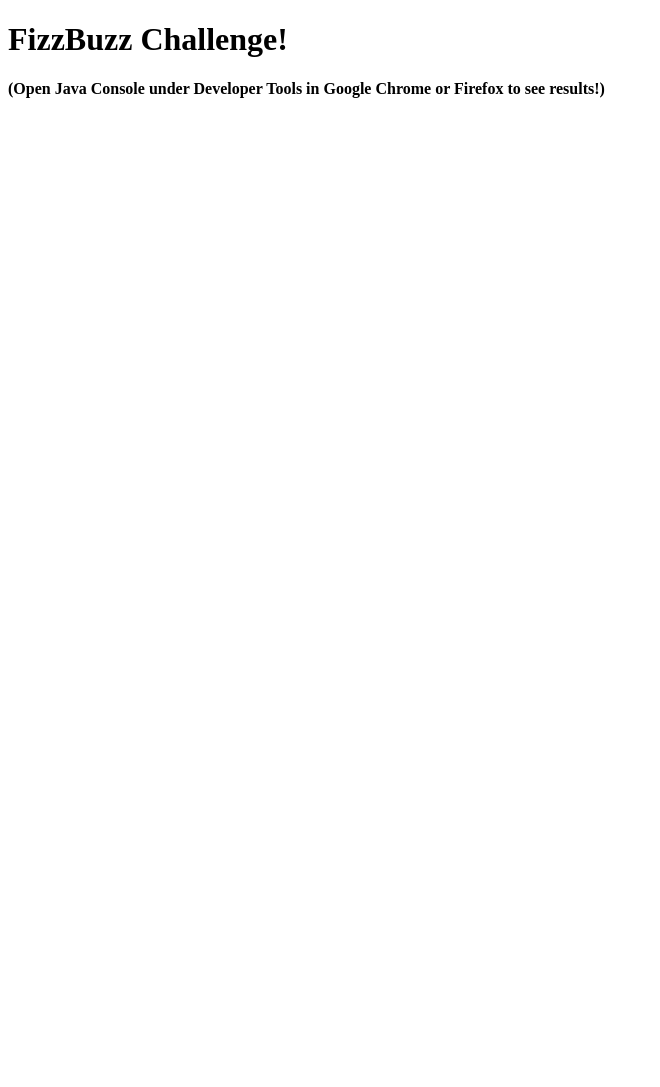
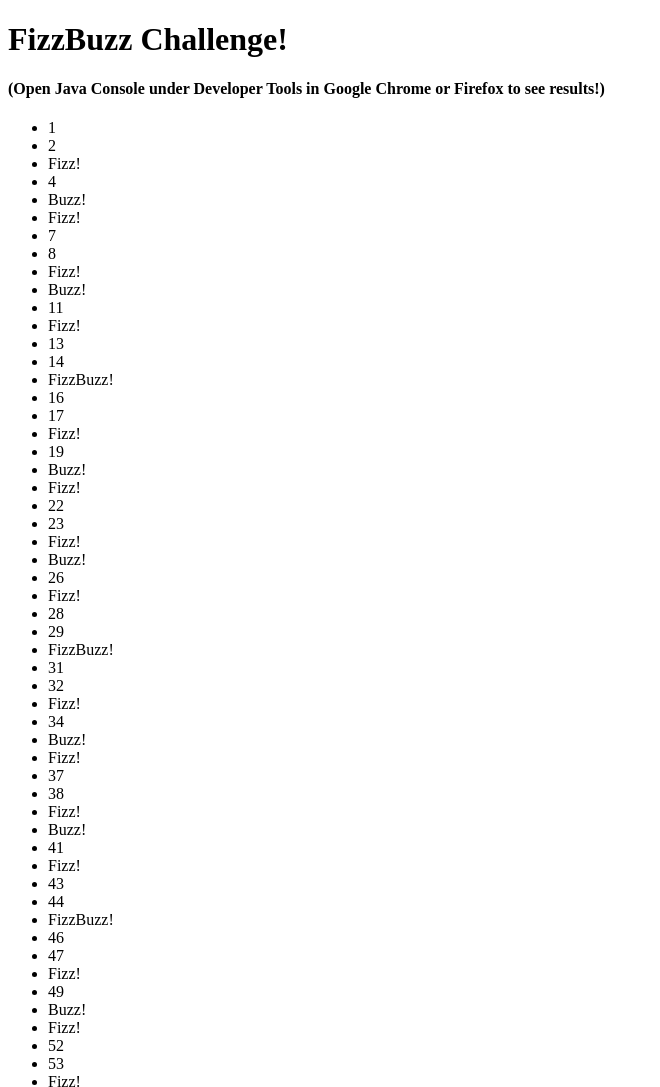
Before and after one commit to RussBus24/fizzbuzz, a plain HTML site: page index.html in a window 1280 px wide. Shown: the top 1087 px of the page, without its empty margins (0-660 px from the left). Before the commit the page ends 800 px from the top, so only its background shows below. Drawn offline with Linux system fonts and the light colour scheme.

Commit message:
index.html updated with JS at the end.

```diff
--- a/index.html
+++ b/index.html
@@ -1,12 +1,17 @@
 <!DOCTYPE html>
 <html lang="en">
 <head>
-	<script src="./js/fizzbuzz.js"></script>
 	<meta charset="UTF-8">
 	<title>FizzBuzz Challenge!</title>
 </head>
 <body>
 	<h1>FizzBuzz Challenge!</h1>
 	<h4>(Open Java Console under Developer Tools in Google Chrome or Firefox to see results!)</h4>
+
+	<ul id ="list">
+
+	</ul>
+
+	<script src="./js/fizzbuzz.js"></script>
 </body>
 </html>
```
